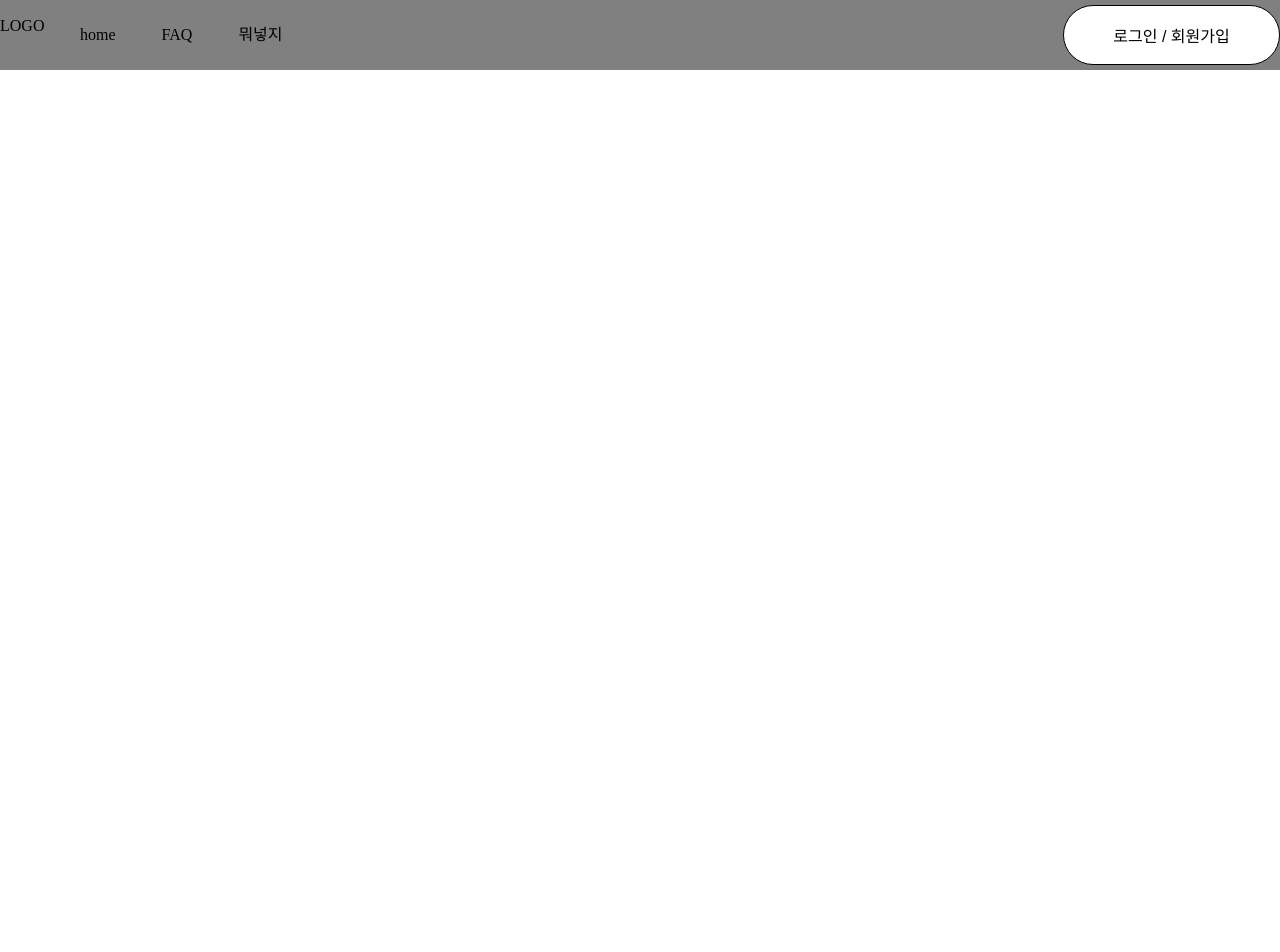
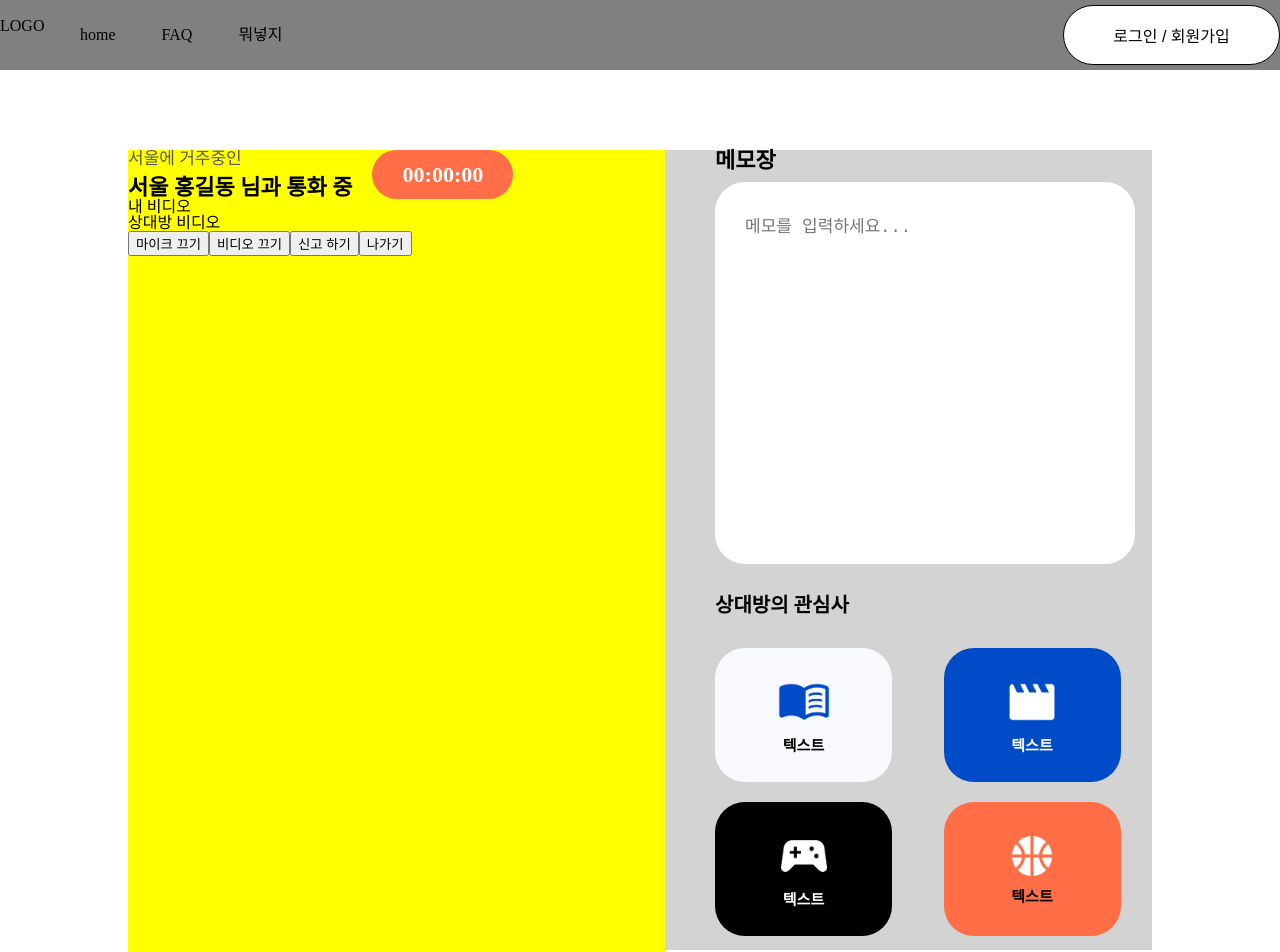
Before and after one commit to project-teamIP/hey-hi-fe, a React (Create React App) app: page /calling in a window 1280 px wide. Shown: the top 952 px of the page. Before the commit the page ends 800 px from the top, so only its background shows below. Built offline with nearby package versions, Linux system fonts and the light colour scheme.

Commit message:
✨ feat: 통화중페이지 레이아웃(진행중)

```diff
--- /dev/null
+++ b/src/components/calling/interest/CallingPageInterestSelect.tsx
@@ -0,0 +1,52 @@
+import React from "react";
+import * as S from "../../dashboard/interest/style";
+import styled from "styled-components";
+
+const CallingPageInterestSelect: React.FC = () => {
+  return (
+    <MatchingUserInterstWrapper>
+      <h3>상대방의 관심사</h3>
+      <S.InterestBoxContainer>
+        <S.InterestBox>
+          <S.ImageBox>
+            <img src={require("../../../assets/images/book.png")} alt="book" />
+          </S.ImageBox>
+          <p>텍스트</p>
+        </S.InterestBox>
+        <S.InterestBox style={{ backgroundColor: "#004BC8", color: "#FFFFFF" }}>
+          <S.ImageBox>
+            <img src={require("../../../assets/images/movie.png")} alt="movie" />
+          </S.ImageBox>
+          <p>텍스트</p>
+        </S.InterestBox>
+        <S.InterestBox style={{ backgroundColor: "#000000", color: "#FFFFFF" }}>
+          <S.ImageBox>
+            <img src={require("../../../assets/images/game.png")} alt="game" />
+          </S.ImageBox>
+          <p>텍스트</p>
+        </S.InterestBox>
+        <S.InterestBox style={{ backgroundColor: "#FF6E46" }}>
+          <S.ImageBox style={{ width: "48px", height: "48px" }}>
+            <img src={require("../../../assets/images/sport.png")} alt="sport" />
+          </S.ImageBox>
+          <p>텍스트</p>
+        </S.InterestBox>
+      </S.InterestBoxContainer>
+    </MatchingUserInterstWrapper>
+  );
+};
+
+const MatchingUserInterstWrapper = styled.div`
+  width: 437px;
+  height: 423px;
+
+  h3 {
+    margin-top: 30px;
+    font-size: 20px;
+    font-weight: 600;
+    margin-bottom: 30px;
+    line-height: 23.87px;
+  }
+`;
+
+export default CallingPageInterestSelect;
--- /dev/null
+++ b/src/components/calling/memo/CallingPageMemo.tsx
@@ -0,0 +1,54 @@
+import React, { useState, useEffect } from "react";
+import * as S from "./style";
+
+const CallingPageMemo: React.FC = () => {
+  const [memo, setMemo] = useState<string>("");
+
+  useEffect(() => {
+    const savedMemo = localStorage.getItem("memo");
+    if (savedMemo) {
+      setMemo(savedMemo);
+    }
+  }, []);
+
+  const handleMemoChange = (event: React.ChangeEvent<HTMLTextAreaElement>) => {
+    const newMemo = event.target.value;
+    setMemo(newMemo);
+    localStorage.setItem("memo", newMemo);
+  };
+
+  // const saveMemoToServer = () => {
+  //   fetch('YOUR_API_ENDPOINT', {
+  //     method: 'POST',
+  //     headers: {
+  //       'Content-Type': 'application/json',
+  //     },
+  //     body: JSON.stringify({ memo }), // Send the memo value in the request body
+  //   })
+  //   .then(response => {
+  //     if (response.ok) {
+  //       console.log('Memo saved to the server');
+  //     } else {
+  //       console.error('Failed to save memo');
+  //     }
+  //   })
+  //   .catch(error => {
+  //     console.error('Error saving memo:', error);
+  //   });
+  // };
+
+  return (
+    <>
+      <S.MemoStyle>
+        <h3>메모장</h3>
+        <S.MemoTextArea
+          value={memo}
+          onChange={handleMemoChange}
+          placeholder="메모를 입력하세요..."
+        />
+      </S.MemoStyle>
+    </>
+  );
+};
+
+export default CallingPageMemo;
--- /dev/null
+++ b/src/components/calling/memo/style.ts
@@ -0,0 +1,23 @@
+import styled from "styled-components";
+
+export const MemoStyle = styled.div`
+  display: flex;
+  flex-direction: column;
+  align-items: flex-start;
+  gap: 10px;
+  h3 {
+    font-size: 22px;
+    font-weight: 600;
+  }
+`;
+
+export const MemoTextArea = styled.textarea`
+  width: 420px;
+  height: 382px;
+  padding: 30px;
+  resize: none;
+  border-radius: 30px;
+  border: none;
+  font-size: 17px;
+  font-weight: 500;
+`;
--- a/src/components/dashboard/dialogbox/DiallogBox.tsx
+++ b/src/components/dashboard/dialogbox/DiallogBox.tsx
@@ -1,10 +1,15 @@
 import React from "react";
+import { useNavigate } from "react-router-dom";
 import Button from "../../common/button/Button";
 import DashBoardBox from "../DashBoardBox";
 import { diallogBtnStyle, dialogBoxStyle } from "./style";
 import * as S from "./style";
 
 const DiallogBox = () => {
+  const navigate = useNavigate();
+  const onClickGotoCallRoom = () => {
+    navigate("/calling");
+  };
   return (
     <DashBoardBox style={dialogBoxStyle} size="diallogBox">
       <S.ImageContainer>
@@ -14,7 +19,9 @@ const DiallogBox = () => {
             반가워요!<br></br>스트로베리님!
           </div>
           <S.ButtonWrapper>
-            <Button.Primary style={diallogBtnStyle}>통화하기</Button.Primary>
+            <Button.Primary style={diallogBtnStyle} onClick={onClickGotoCallRoom}>
+              통화하기
+            </Button.Primary>
           </S.ButtonWrapper>
         </S.InnerGroup>
       </S.ImageContainer>
--- a/src/pages/Calling.tsx
+++ b/src/pages/Calling.tsx
@@ -1,7 +1,100 @@
-import React from "react";
+import React, { useState, useEffect } from "react";
+import Header from "../components/common/header/Header";
+import CallingPageMemo from "../components/calling/memo/CallingPageMemo";
+import CallingPageInterestSelect from "../components/calling/interest/CallingPageInterestSelect";
+import styled from "styled-components";
 
-const Calling = () => {
-  return <div>Calling</div>;
+const Calling: React.FC = () => {
+  return (
+    <div>
+      <Header />
+      <TotalContentWrapper>
+        <TotalContentContainer>
+          <TotalCotentBox>
+            <MediaBox>
+              <div style={{ display: "flex", gap: "20px" }}>
+                <CallingTextGroup>
+                  <h4>서울에 거주중인</h4>
+                  <h2>서울 홍길동 님과 통화 중</h2>
+                </CallingTextGroup>
+                <CallTimer>00:00:00</CallTimer>
+              </div>
+              <div>내 비디오</div>
+              <div>상대방 비디오</div>
+              <button>마이크 끄기</button>
+              <button>비디오 끄기</button>
+              <button>신고 하기</button>
+              <button>나가기</button>
+            </MediaBox>
+            <SideBox>
+              <CallingPageMemo />
+              <CallingPageInterestSelect />
+            </SideBox>
+          </TotalCotentBox>
+        </TotalContentContainer>
+      </TotalContentWrapper>
+    </div>
+  );
 };
 
+const TotalContentWrapper = styled.div`
+  display: flex;
+  justify-content: center;
+  align-items: center;
+  height: 100vh;
+  margin: 0;
+`;
+
+const TotalContentContainer = styled.div`
+  margin-top: 300px;
+  width: 80%;
+  height: 100%;
+  background-color: lightgray;
+`;
+
+const CallingTextGroup = styled.div`
+  display: flex;
+  flex-direction: column;
+  gap: 10px;
+  h2 {
+    font-size: 22px;
+    font-weight: 600;
+  }
+  h4 {
+    font-size: 17px;
+    font-weight: 500;
+    color: #5a5a5a;
+  }
+`;
+
+const CallTimer = styled.div`
+  background-color: #ff6e46;
+  width: 141px;
+  height: 49px;
+  border-radius: 40px;
+  text-align: center;
+  display: flex;
+  justify-content: center;
+  align-items: center;
+  color: #ffffff;
+  font-size: 22px;
+  font-weight: 600;
+`;
+
+const SideBox = styled.div`
+  display: flex;
+  flex-direction: column;
+`;
+
+const TotalCotentBox = styled.div`
+  display: flex;
+  flex-direction: row;
+  gap: 50px;
+`;
+
+const MediaBox = styled.div`
+  background-color: yellow;
+  width: 70%;
+`;
+
 export default Calling;
```
